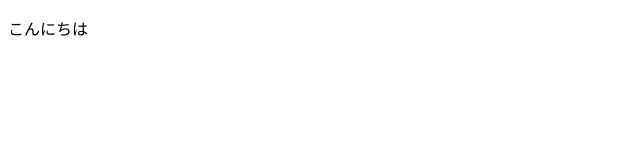
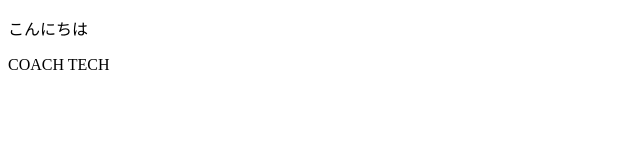
Before and after one commit to KaitoIriyama/git_hub_test, a plain HTML site: page index.html in a window 1280 px wide. Shown: the whole page, without its empty margins (0-640 px from the left). Drawn offline with Linux system fonts and the light colour scheme.

Commit message:
COACHTECH 文言追加

```diff
--- a/index.html
+++ b/index.html
@@ -7,5 +7,6 @@
 </head>
 <body>
   <p>こんにちは</p>
+  <p>COACH TECH</p>
 </body>
 </html>
```
